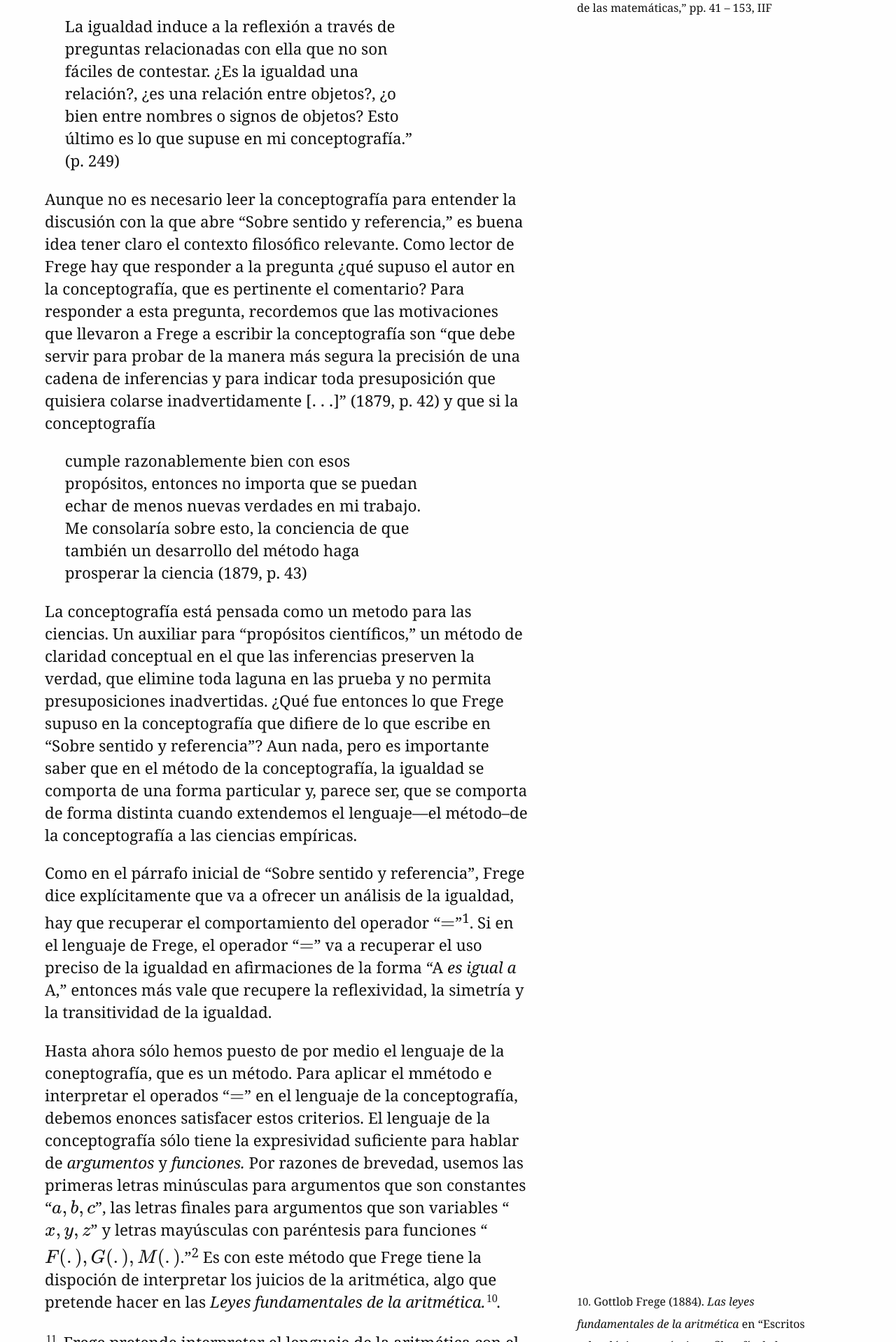
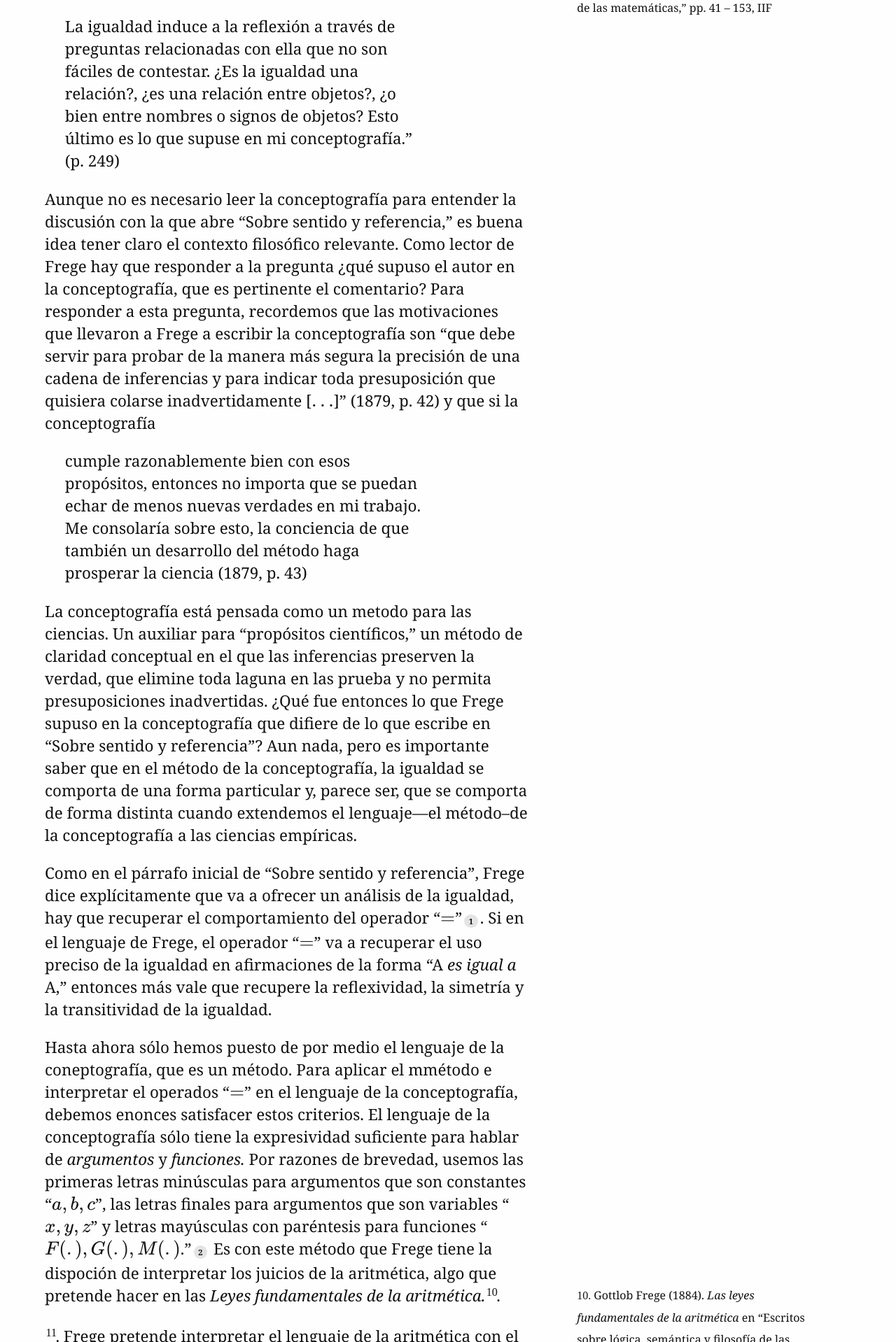
Before and after one commit to Oiuhukt/failosophy, a Jekyll site: the page built from _posts/2026-03-27-frege.md, in a window 1280 px wide. Shown: the part 4482-6400 px from the top of the page at 70% size. Built offline with Jekyll 4.4.1, drawn with Linux system fonts in a browser that asks for light colours; some web fonts are replaced.

Commit message:
dando formato al último post

```diff
--- a/css/tufte.scss
+++ b/css/tufte.scss
@@ -930,15 +930,7 @@ hr.slender {
 }
 
 /* Customize endnote markers - Numbered bullets */
-sup.footnote-ref {
-    vertical-align: baseline;
-    font-size: 0.8rem;
-    top: 0;
-    position: relative;
-    background: none;
-    padding: 0;
-
-    a {
+a.footnote {
     text-decoration: none;
     display: inline-block;
     background-color: rgba(0, 0, 0, 0.1);
@@ -950,35 +942,20 @@ sup.footnote-ref {
     font-size: 0.7rem;
     font-weight: bold;
     color: $text-color;
+    vertical-align: middle;
+    margin: 0 0.1rem;
 
     &:hover {
         background-color: rgba(0, 0, 0, 0.2);
         text-decoration: none;
     }
 }
+
+/* Adjust sup tag that contains the footnote link */
+sup {
+    font-size: 0.8rem;
+    vertical-align: baseline;
+    top: 0;
+    position: relative;
+    padding: 0 0.1rem;
 }
-
-/* Fallback for non-sup footnotes */
-.footnote-ref {
-    vertical-align: baseline;
-    font-size: 0.8rem;
-
-    a {
-        text-decoration: none;
-        display: inline-block;
-        background-color: rgba(0, 0, 0, 0.1);
-        border-radius: 50%;
-        width: 1.2rem;
-        height: 1.2rem;
-        text-align: center;
-        line-height: 1.2rem;
-        font-size: 0.7rem;
-        font-weight: bold;
-        color: $text-color;
-
-        &:hover {
-            background-color: rgba(0, 0, 0, 0.2);
-            text-decoration: none;
-        }
-    }
-}
```
Lines whose indentation alone changed are shown as unchanged.
